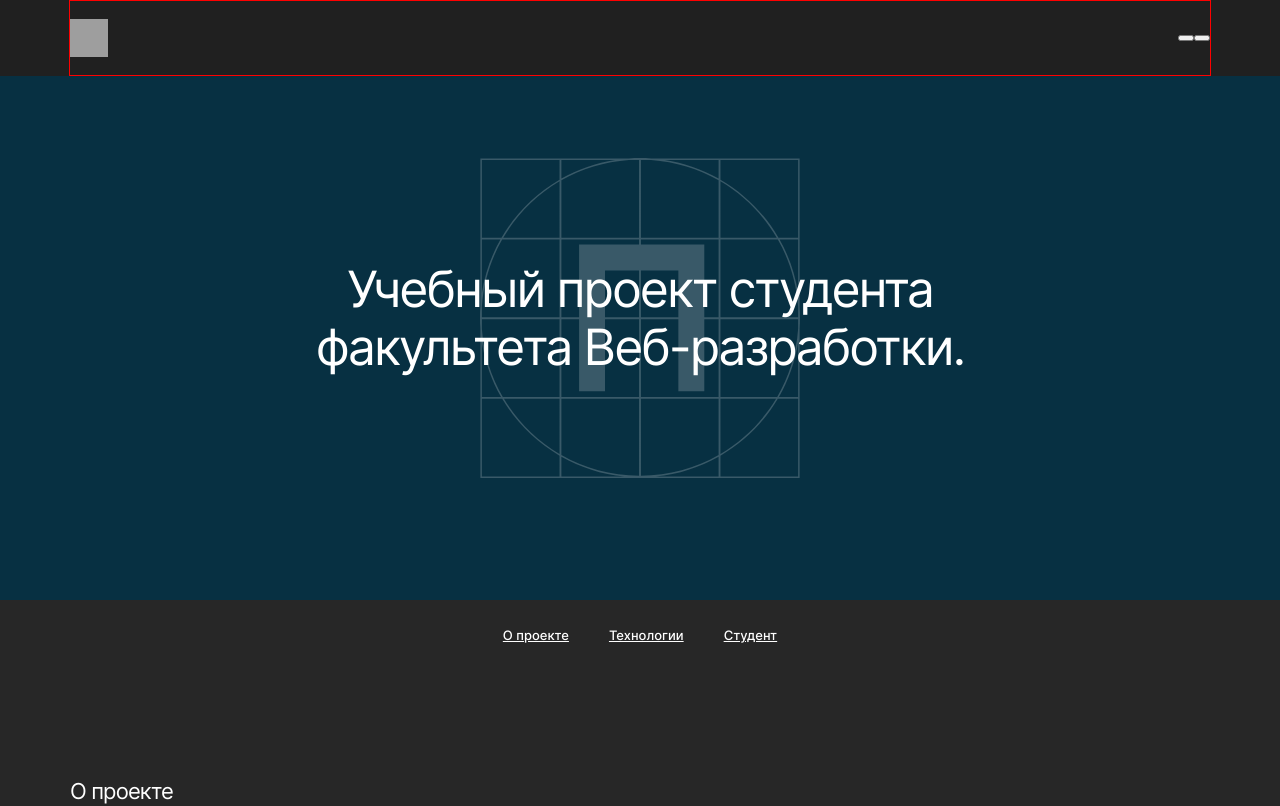
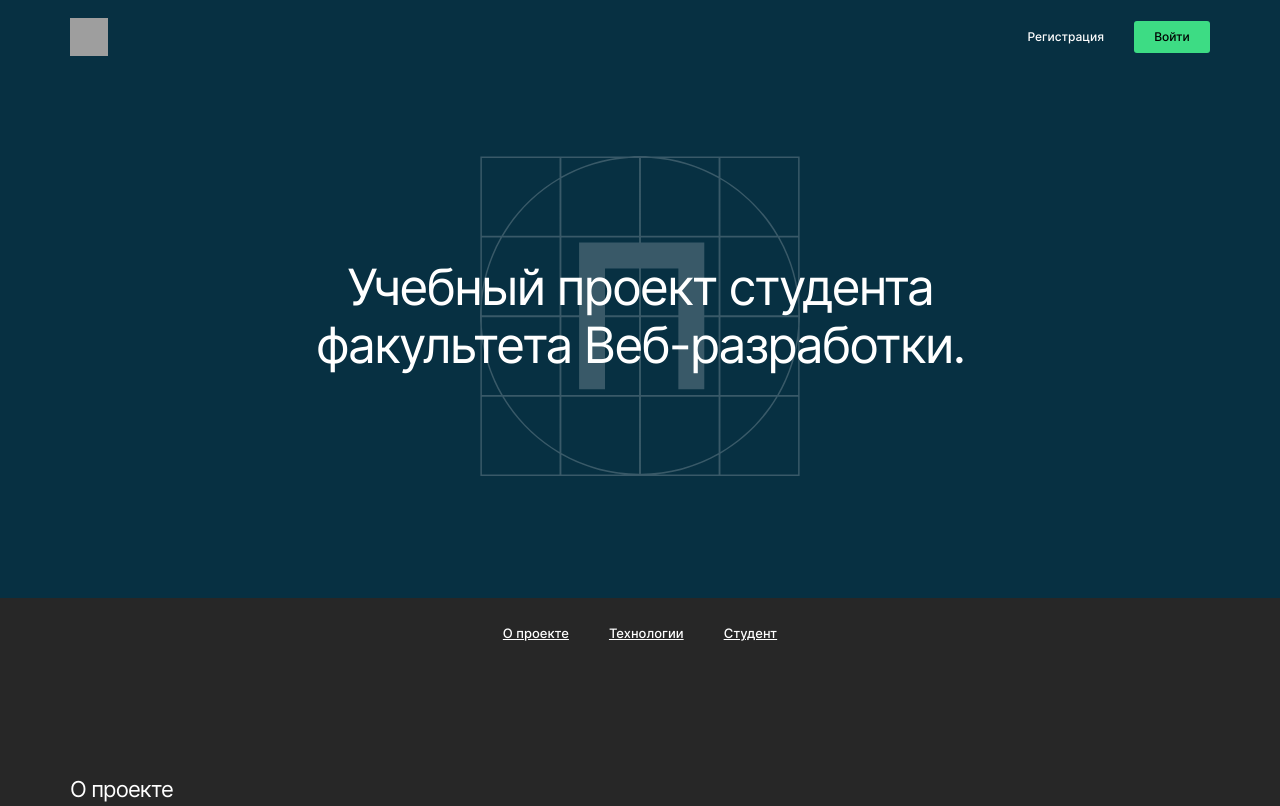
Before and after one commit to gans-AD/movies-explorer-api, a React (Create React App) app: page / in a window 1280 px wide. Shown: the top 806 px of the page. Built offline with nearby package versions, Linux system fonts and the light colour scheme; grey boxes are pictures that could not be loaded.

Commit message:
компонент header для страницы Landing

```diff
--- a/src/components/Header/Header.css
+++ b/src/components/Header/Header.css
@@ -1,9 +1,11 @@
 .header {
     display: flex;
-    width: 100%;
+    width: 100vw;
     height: 74px;
     align-items: center;
-    border: 1px solid red;
+    background-color: #073042;
+    padding: 0 70px 0 70px;
+    box-sizing: border-box;
 }
 
 .header__logo {
@@ -12,3 +14,37 @@
     margin-right: auto;
     background-image: url(../../images/header-logo.svg);
 }
+
+.header__reg-button {
+    font-size: 12px;
+    line-height: 16px;
+    font-weight: 500;
+    color: #FFFFFF;
+    background-color: transparent;
+    border: none;
+    padding: 0;
+    transition: 0.8s;
+}
+
+.header__reg-button:hover {
+    opacity: 0.5;
+}
+
+.header__login-button {
+    font-size: 12px;
+    line-height: 16px;
+    font-weight: 500;
+    color: #000000;
+    background-color: #3DDC84;
+    width: 76px;
+    height: 32px;
+    padding: 0;
+    margin-left: 30px;
+    border: none;
+    border-radius: 3px;
+    transition: 0.8s;
+}
+
+.header__login-button:hover {
+    opacity: 0.5;
+}
--- a/src/components/Header/Header.js
+++ b/src/components/Header/Header.js
@@ -4,8 +4,8 @@ function Header() {
   return (
     <header className="header">
       <div className="header__logo"></div>
-      <button type="button" className="header__reg-button"></button>
-      <button type="button" className="header__login-button"></button>
+      <button type="button" className="header__reg-button">Регистрация</button>
+      <button type="button" className="header__login-button">Войти</button>
     </header>
   );
 }
```
